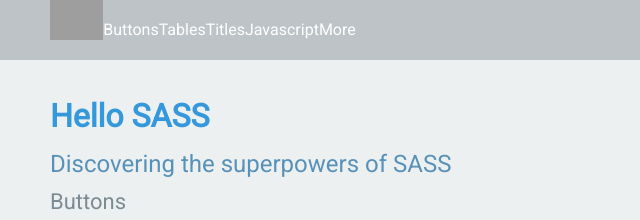
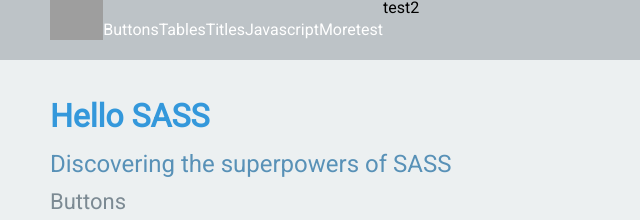
Before and after one commit to danplaseg/sass-test-project, a plain HTML site: page index.html in a window 1280 px wide. Shown: the top 220 px of the page, 0-640 px from the left. Drawn offline with Linux system fonts and the light colour scheme; grey boxes are pictures that could not be loaded.

Commit message:
experimenting

```diff
--- a/index.html
+++ b/index.html
@@ -16,6 +16,8 @@
     <li>Titles</li>
     <li>Javascript</li>
     <li>More</li>
+    <li>test</li
+    <li>test2</li>
   </ul>
 </div>
 
```
